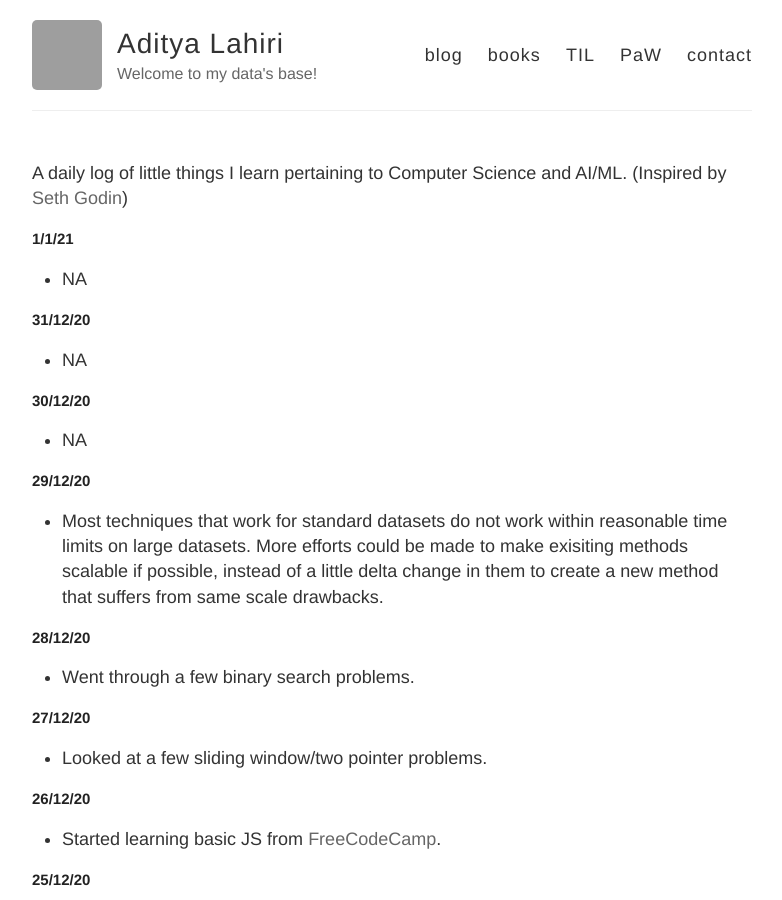
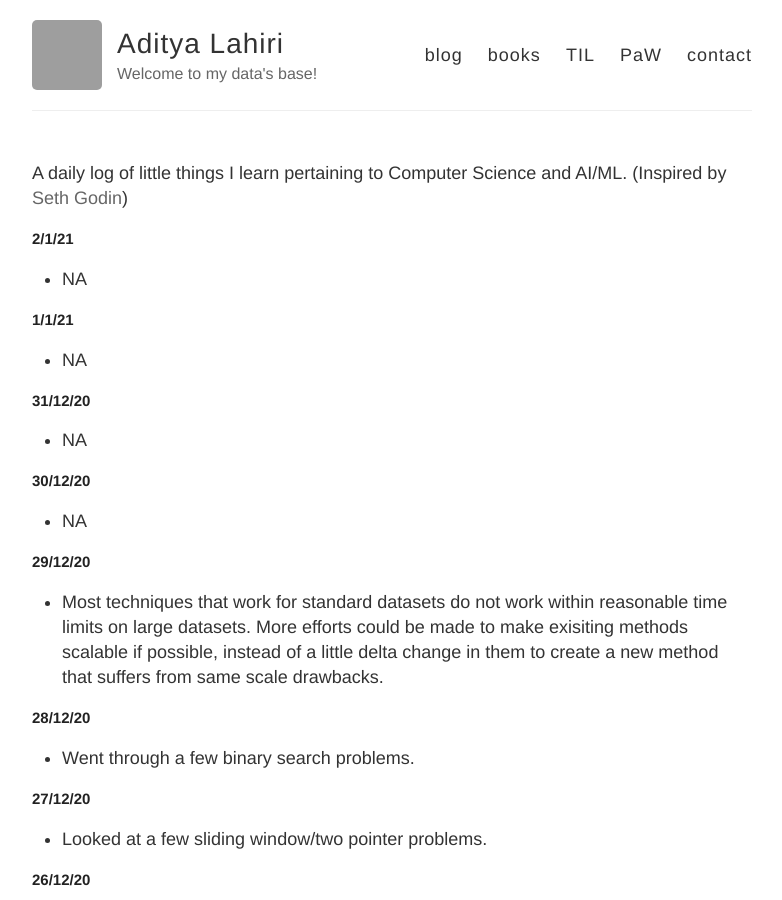
Before and after one commit to adityalahiri/adityalahiri.github.io, a Jekyll site: the page built from TIL.md, in a window 1280 px wide and 900 px high. Shown: the whole window, without its empty margins (248-1030 px from the left). Built offline with Jekyll 4.4.1, drawn with Linux system fonts in a browser that asks for light colours; our own code applies the rules of GitHub Pages for plain Markdown files; grey boxes are pictures that could not be loaded.

Commit message:
Update for 2/1

```diff
--- a/TIL.md
+++ b/TIL.md
@@ -1,5 +1,9 @@
 A daily log of little things I learn pertaining to Computer Science and AI/ML.
 (Inspired by [Seth Godin](https://seths.blog/))
+
+## 2/1/21
+
+* NA
 
 ## 1/1/21
 
```
